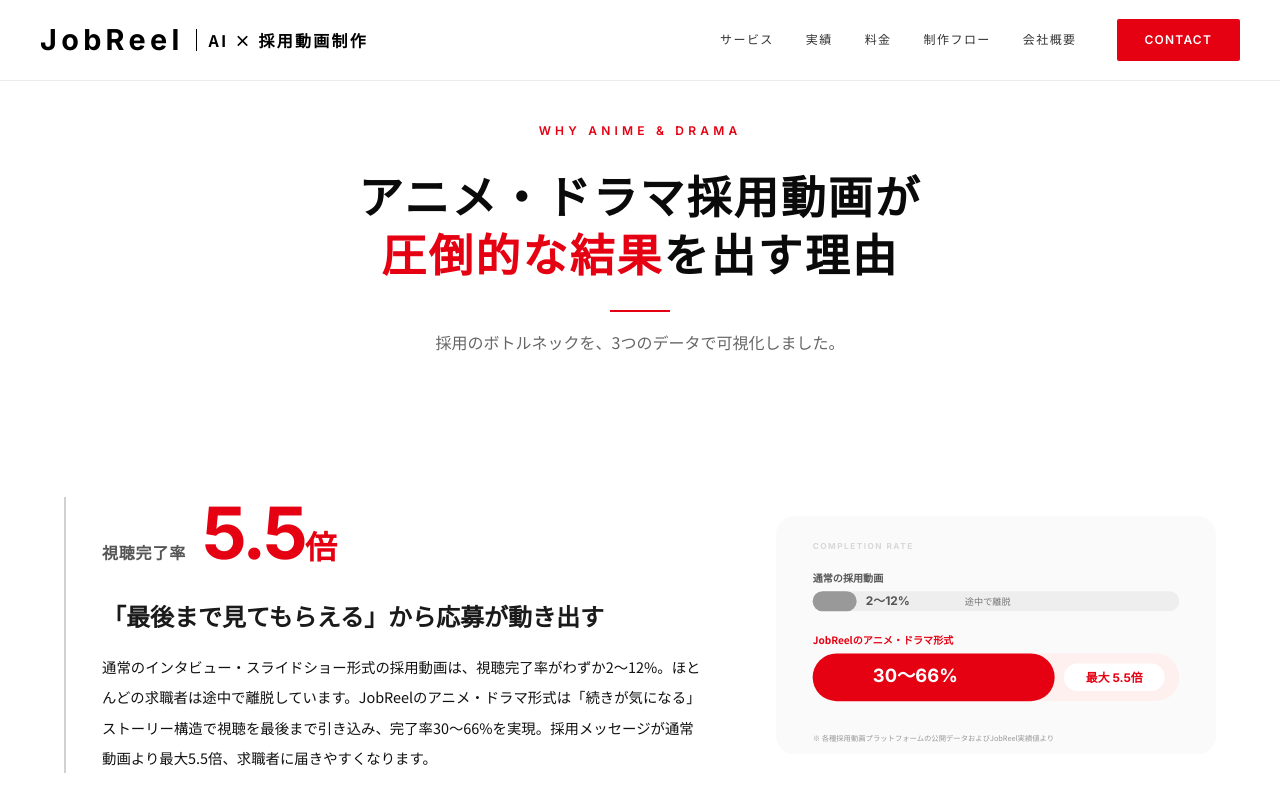
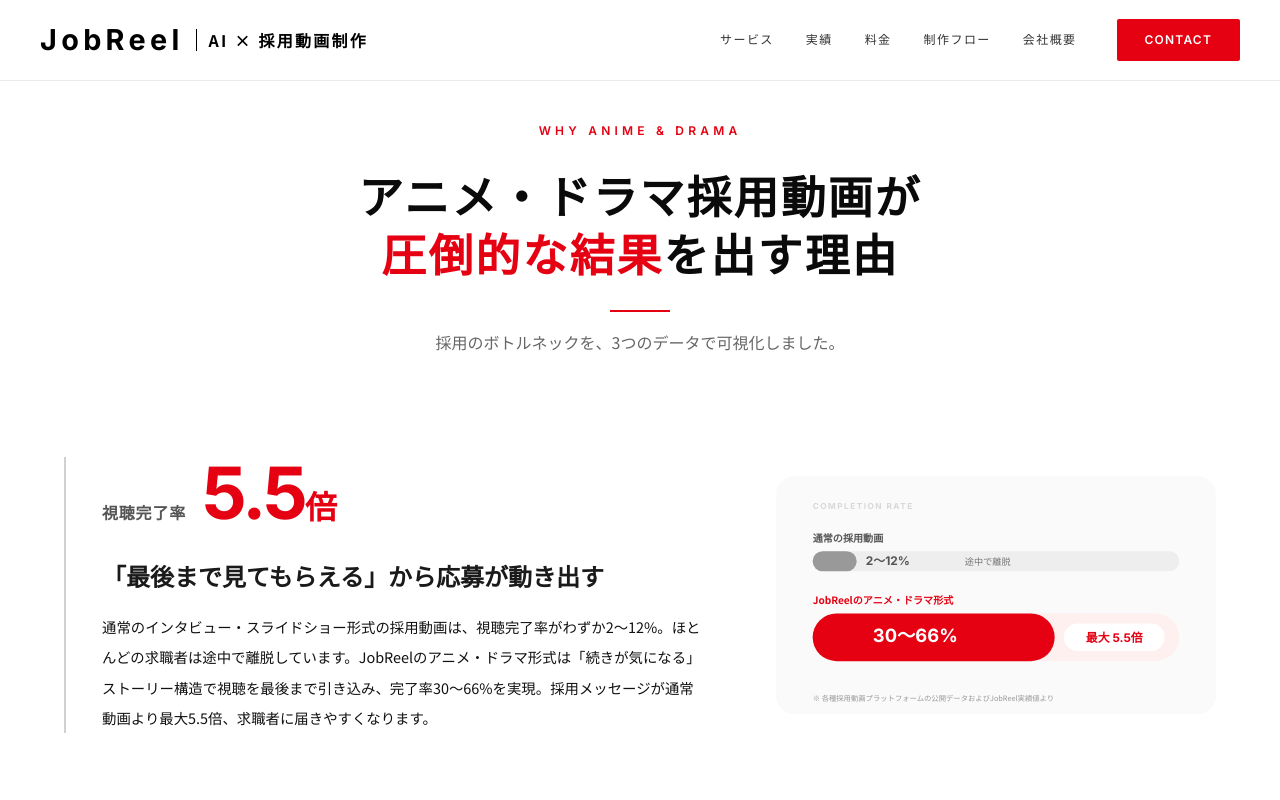
Before and after one commit to kotake12144-droid/JobReel, a website: page anime-drama.html in a window 1280 px wide. Shown: the top 800 px of the page. Drawn offline with Linux system fonts and the light colour scheme.

Commit message:
fix: anime-drama.htmlのヘッダー下余白をさらに削減
Co-Authored-By: Claude Sonnet 4.6 <noreply@anthropic.com>

```diff
--- a/anime-drama.html
+++ b/anime-drama.html
@@ -39,7 +39,7 @@
   </header>
 
   <!-- ========== PAGE HERO ========== -->
-  <section style="padding: 120px 0 60px; background: #fff; text-align: center;">
+  <section style="padding: 120px 0 20px; background: #fff; text-align: center;">
     <div class="container">
       <div class="section-header">
         <span class="section-en" style="color:var(--red);">WHY ANIME &amp; DRAMA</span>
```
